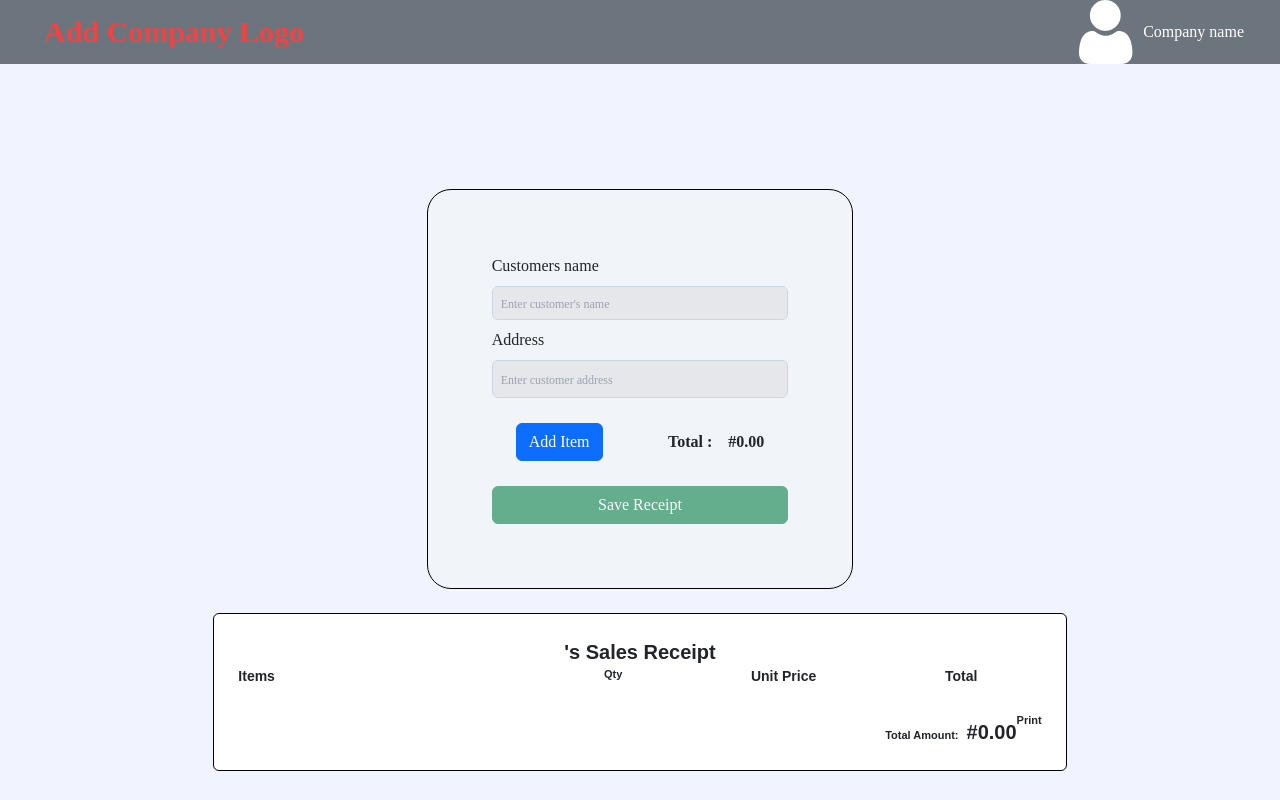
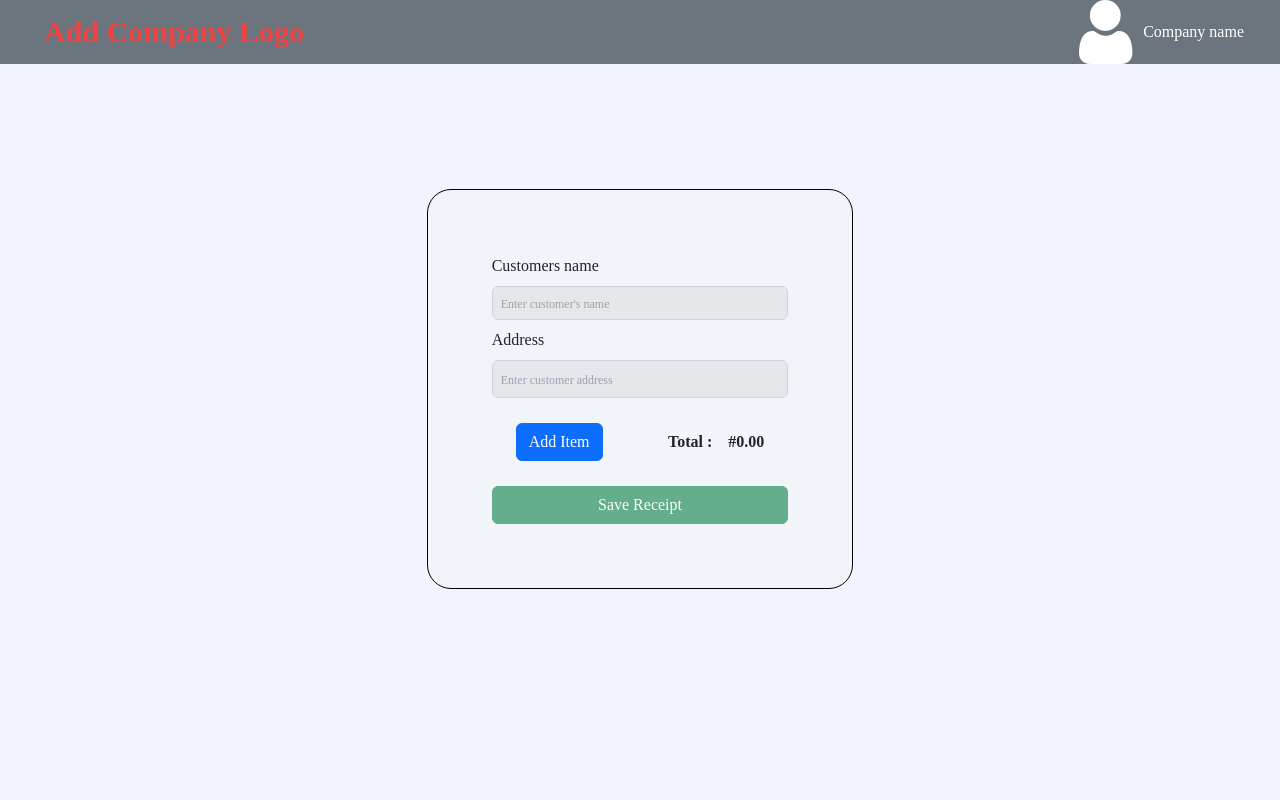
Before and after one commit to tobidechamp15/Receipt-Generator, a React (Create React App) app: page /home in a window 1280 px wide. Built offline with nearby package versions, Linux system fonts and the light colour scheme; a web font is replaced by a local one.

Commit message:
Save Receipt

```diff
--- a/src/Components/Home.js
+++ b/src/Components/Home.js
@@ -141,12 +141,12 @@ function Home() {
                 </button>
               )}
             </div>
-            <Receipt
+            {/* <Receipt
               className="mt-4 w-full d-none"
               descriptionValues={descriptionValues}
               customerName={customerName}
               address={address}
-            />
+            /> */}
           </div>
         </section>
       )}
```
